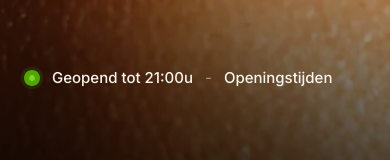
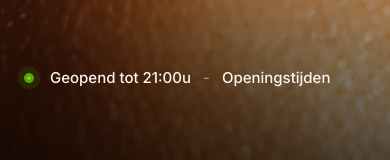
Before and after one commit to timothyvansas-gif/eversun, a Next.js app: page / in a window 390 px wide. Shown: the part 666-826 px from the top of the page. Built offline with nearby package versions, Linux system fonts and the light colour scheme; a web font is replaced by a local one.

Commit message:
style: adjust HeroStatus indicator size and spacing for better responsiveness

```diff
--- a/src/components/hero/hero-status.tsx
+++ b/src/components/hero/hero-status.tsx
@@ -7,11 +7,11 @@ import clock from "@/images/icon-clock.svg";
 export default function HeroStatus() {
   return (
     <button className="flex flex-row items-center gap-3 md:gap-[14px] cursor-pointer group">
-      <span className="flex items-center gap-3 md:gap-[18px]">
-        <span className="relative flex items-center justify-center w-4 h-4 shrink-0">
+      <span className="flex items-center gap-4 md:gap-[18px]">
+        <span className="relative flex items-center justify-center w-2.5 h-2.5 md:w-4 md:h-4 shrink-0">
           <span className="absolute inline-flex w-[14px] h-[14px] md:w-[22px] md:h-[22px] rounded-full bg-[#4FA800] opacity-60 animate-ping" />
           <span className="absolute inline-flex w-[14px] h-[14px] md:w-[22px] md:h-[22px] rounded-full bg-[#4FA800] opacity-40 animate-ping" style={{ animationDelay: "0.75s" }} />
-          <Image src={statusOpen} alt="" width={16} height={16} className="block" />
+          <Image src={statusOpen} alt="" width={16} height={16} className="block w-full h-full" />
         </span>
         <span className="font-sans font-medium text-[15px] text-[#FAF4EC] leading-none">
           Geopend tot 21:00u
```
